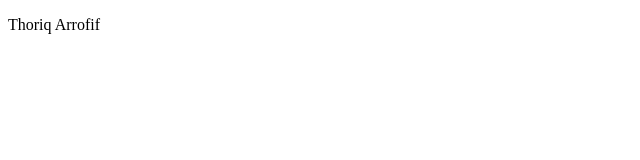
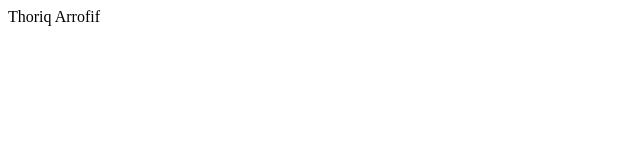
Before and after one commit to rav6ence/thoriq.github.io, a plain HTML site: page index.html in a window 1280 px wide. Shown: the whole page, without its empty margins (0-640 px from the left). Drawn offline with Linux system fonts and the light colour scheme.

Commit message:
Update index.html

```diff
--- a/index.html
+++ b/index.html
@@ -6,6 +6,6 @@
     <title>Document</title>
 </head>
 <body>
-    <p>Thoriq Arrofif</p>
+    Thoriq Arrofif
 </body>
 </html>
```
